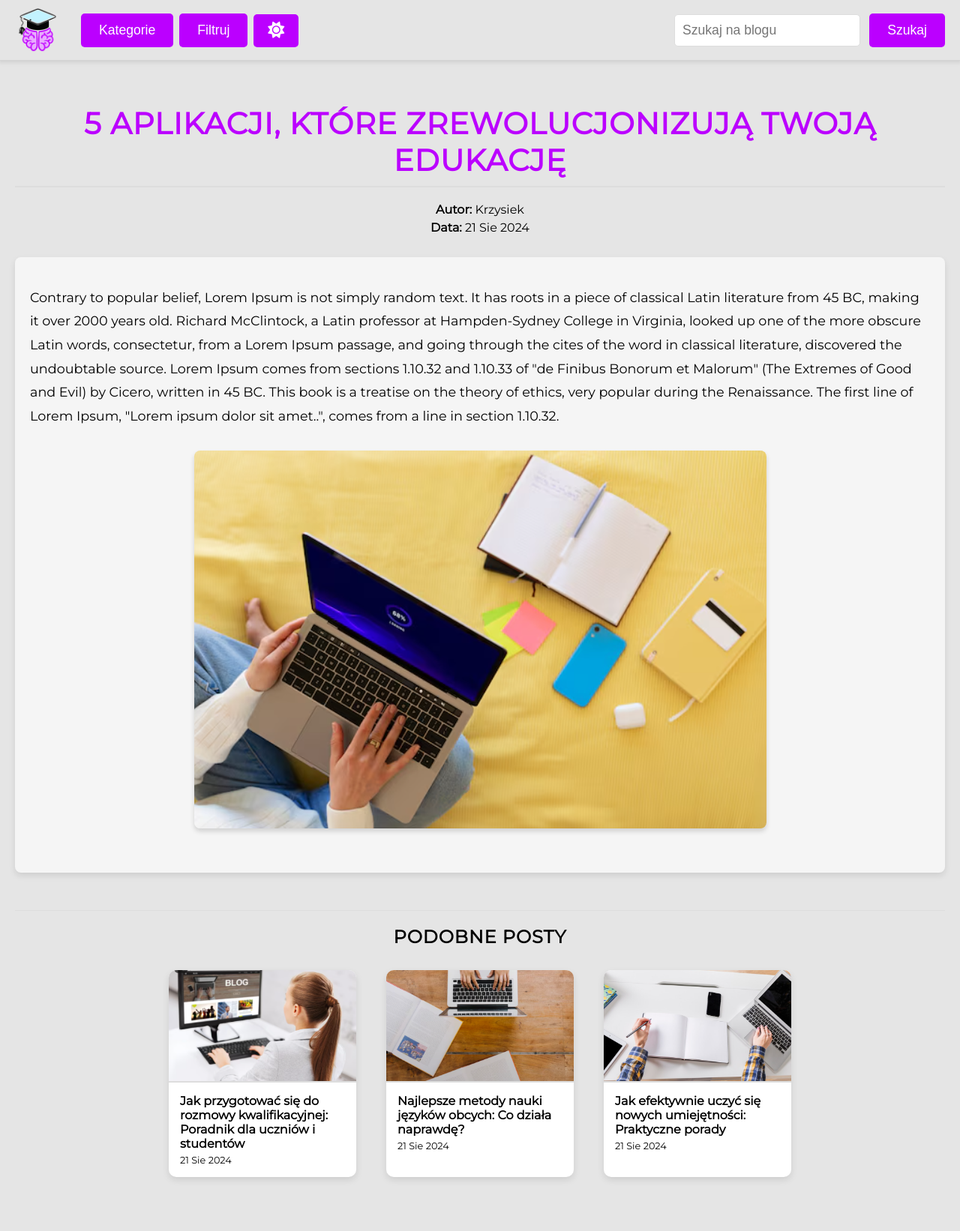
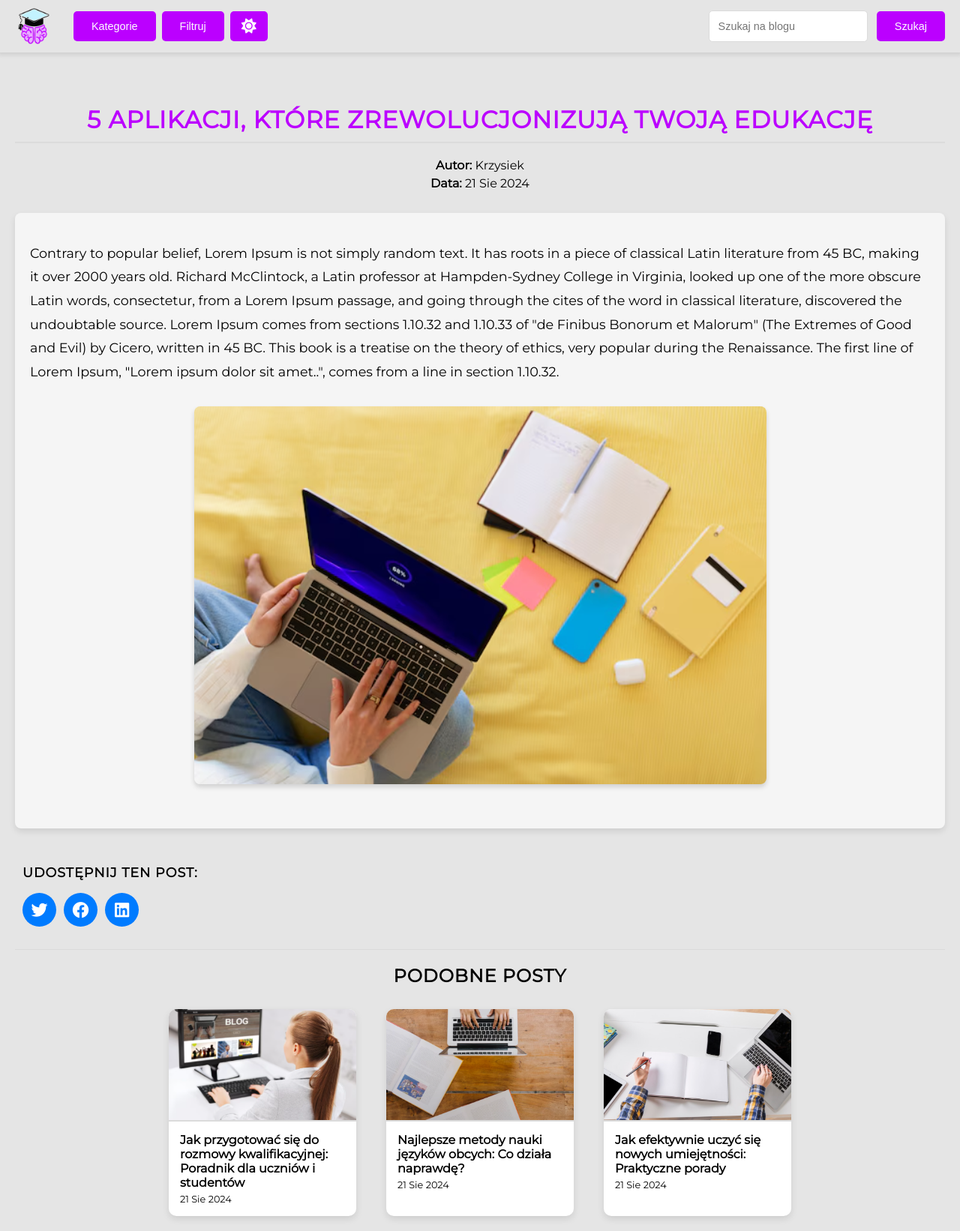
Before and after one commit to KRojowsky/educational-blog-app, a Django app: a page that uses blog/templates/blog/blog_post_detail.html in a window 1280 px wide. Shown: the whole page at 75% size. Before the commit the page ends 1574 px from the top, so only its background shows below. Run offline with Django 5.2, Linux system fonts and the light colour scheme; data comes from the database, SQL or seed files in the repository; both versions use the stored data as it was after the commit.

Commit message:
Adding share buttons section

```diff
--- a/blog/static/css/style.css
+++ b/blog/static/css/style.css
@@ -6,7 +6,7 @@
     --text-color: #000;
     --link-color: #bb00ff;
     --link-hover-color: #0056b3;
-    --border-color: #ddd;
+    --border-color: #dbdbdb;
     --button-background: #bb00ff;
     --button-hover-background: #d665ff;
     --pagination-current-background: #d8d8d8;
@@ -22,7 +22,7 @@
     --text-color: #fff;
     --link-color: #d665ff;
     --link-hover-color: #ffcb6b;
-    --border-color: #ddd;
+    --border-color: #383838;
     --button-background: #bb00ff;
     --button-hover-background: #d665ff;
     --pagination-current-background: #191919;
@@ -78,7 +78,7 @@ body.dark-mode {
 }
 
 .logo-img {
-    max-width: 60px;
+    max-width: 50px;
 }
 
 .nav-buttons {
@@ -94,7 +94,7 @@ body.dark-mode {
     color: #fff;
     cursor: pointer;
     transition: .2s;
-    font-size: 1.1em;
+    font-size: .9em;
 }
 
 .button:hover {
@@ -102,14 +102,13 @@ body.dark-mode {
 }
 
 #theme-toggle-btn {
-    width: 60px;
-    height: 44px;
+    width: 50px;
+    height: 40px;
     padding: 0;
-    margin-top: 2px;
 }
 
 #theme-toggle-btn i {
-    font-size: 22px;
+    font-size: 20px;
 }
 
 .search-form {
@@ -121,10 +120,10 @@ body.dark-mode {
 }
 
 .search-form input {
-    padding: 10px;
+    padding: 12px;
     border: 1px solid var(--border-color);
     border-radius: 5px;
-    font-size: 1.1em;
+    font-size: .9em;
     flex-grow: 1;
     margin-right: 8px;
 }
@@ -192,7 +191,7 @@ body.dark-mode {
     box-shadow: 0 4px 6px rgba(0, 0, 0, 0.1);
     max-height: 500px;
     overflow-y: auto;
-    font-size: 1.4em;
+    font-size: 1em;
 }
 
 .menu h2 {
@@ -355,9 +354,9 @@ body.dark-mode {
     color: #fff;
     text-align: left;
     width: 100%;
-    font-size: 1.5em;
+    font-size: 1em;
     letter-spacing: .7px;
-    line-height: 1.3;
+    line-height: 1.4;
 }
 
 .blog-post .post-meta {
@@ -368,7 +367,7 @@ body.dark-mode {
     display: flex;
     justify-content: space-between;
     align-items: flex-start;
-    font-size: 1em;
+    font-size: .8em;
 }
 
 .meta-left {
@@ -499,7 +498,7 @@ body.dark-mode {
 }
 
 .header h1 {
-    font-size: 2.5em;
+    font-size: 2em;
     margin: 0;
     text-transform: uppercase;
     color: var(--link-color);
@@ -572,8 +571,61 @@ body.dark-mode {
     }
 }
 
+.share-buttons{
+    padding: 30px 10px;
+}
+
+.share-buttons h3 {
+    font-size: 1.1em;
+    text-align: left;
+    color: var(--text-color);
+    text-transform: uppercase;
+    letter-spacing: 1px;
+}
+
+.buttons-container {
+    display: flex;
+    gap: 10px;
+}
+
+.share-button {
+    display: inline-block;
+    padding: 10px;
+    background-color: #007bff;
+    color: #fff;
+    text-decoration: none;
+    border-radius: 50%;
+    width: 45px;
+    height: 45px;
+    display: flex;
+    justify-content: center;
+    align-items: center;
+}
+
+.share-button i {
+    font-size: 22px;
+}
+
+.share-button:hover {
+    background-color: #0056b3;
+}
+
+@media (max-width: 480px) {
+    .share-buttons h3 {
+        font-size: .9em;
+    }
+
+    .share-button {
+        width: 40px;
+        height: 40px;
+    }
+
+    .share-button i {
+        font-size: 20px;
+    }
+}
+
 .similar-posts {
-    margin-top: 50px;
     border-top: 1px solid var(--border-color);
 }
 
--- a/blog/templates/blog/blog_post_detail.html
+++ b/blog/templates/blog/blog_post_detail.html
@@ -1,5 +1,5 @@
 {% extends "base-blog.html" %}
-
+<link rel="stylesheet" href="https://cdnjs.cloudflare.com/ajax/libs/font-awesome/6.0.0-beta3/css/all.min.css">
 {% block title %}{{ post.title }}{% endblock title %}
 
 {% block content %}
@@ -11,6 +11,7 @@
             <p><strong>Autor:</strong> {{ post.author.username }}</p>
             <p><strong>Data:</strong> {{ post.created_at|date:"d M Y" }}</p>
         </section>
+
         <article class="blog-content">
             {% for block in content_blocks %}
                 {% if block.block_type == 'text' %}
@@ -26,6 +27,21 @@
                 <p>Brak treści dla tego wpisu.</p>
             {% endfor %}
         </article>
+
+        <section class="share-buttons">
+            <h3>Udostępnij ten post:</h3>
+            <div class="buttons-container">
+                <a href="https://twitter.com/intent/tweet?text={{ post.title }}&url={{ request.build_absolute_uri }}" target="_blank" class="share-button">
+                    <i class="fab fa-twitter"></i>
+                </a>
+                <a href="https://www.facebook.com/sharer/sharer.php?u={{ request.build_absolute_uri }}" target="_blank" class="share-button">
+                    <i class="fab fa-facebook"></i>
+                </a>
+                <a href="https://www.linkedin.com/shareArticle?mini=true&url={{ request.build_absolute_uri }}&title={{ post.title }}" target="_blank" class="share-button">
+                    <i class="fab fa-linkedin"></i>
+                </a>
+            </div>
+        </section>
 
         {% if similar_posts %}
         <section class="similar-posts">
--- a/schoolweb/settings.py
+++ b/schoolweb/settings.py
@@ -39,6 +39,7 @@ INSTALLED_APPS = [
     'django.contrib.messages',
     'django.contrib.staticfiles',
     'blog',
+    'django_social_share',
 ]
 
 MIDDLEWARE = [
```
Also changed, not shown: blog/templates/base-blog.html (line endings or trailing spaces), db.sqlite3.
